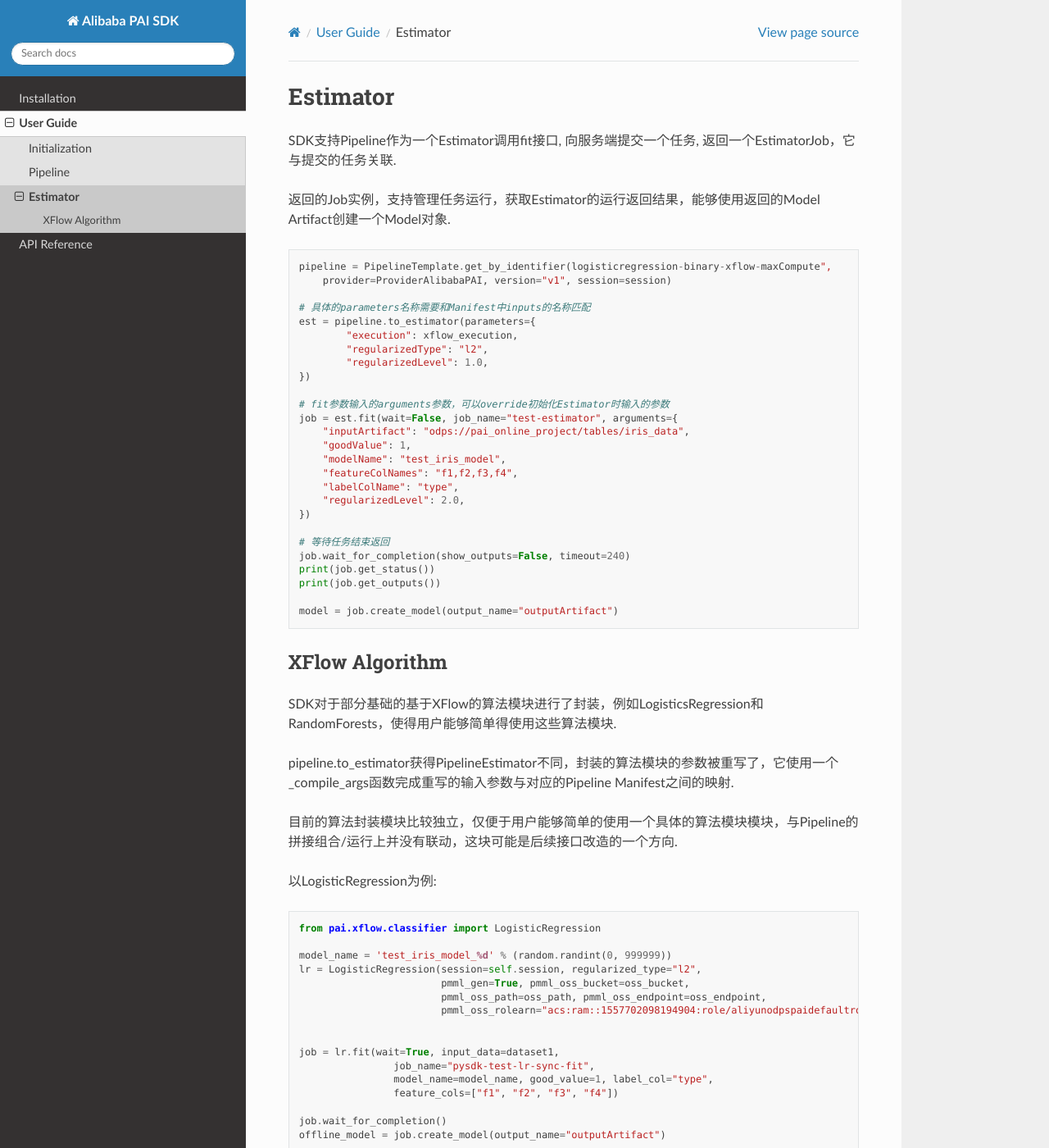
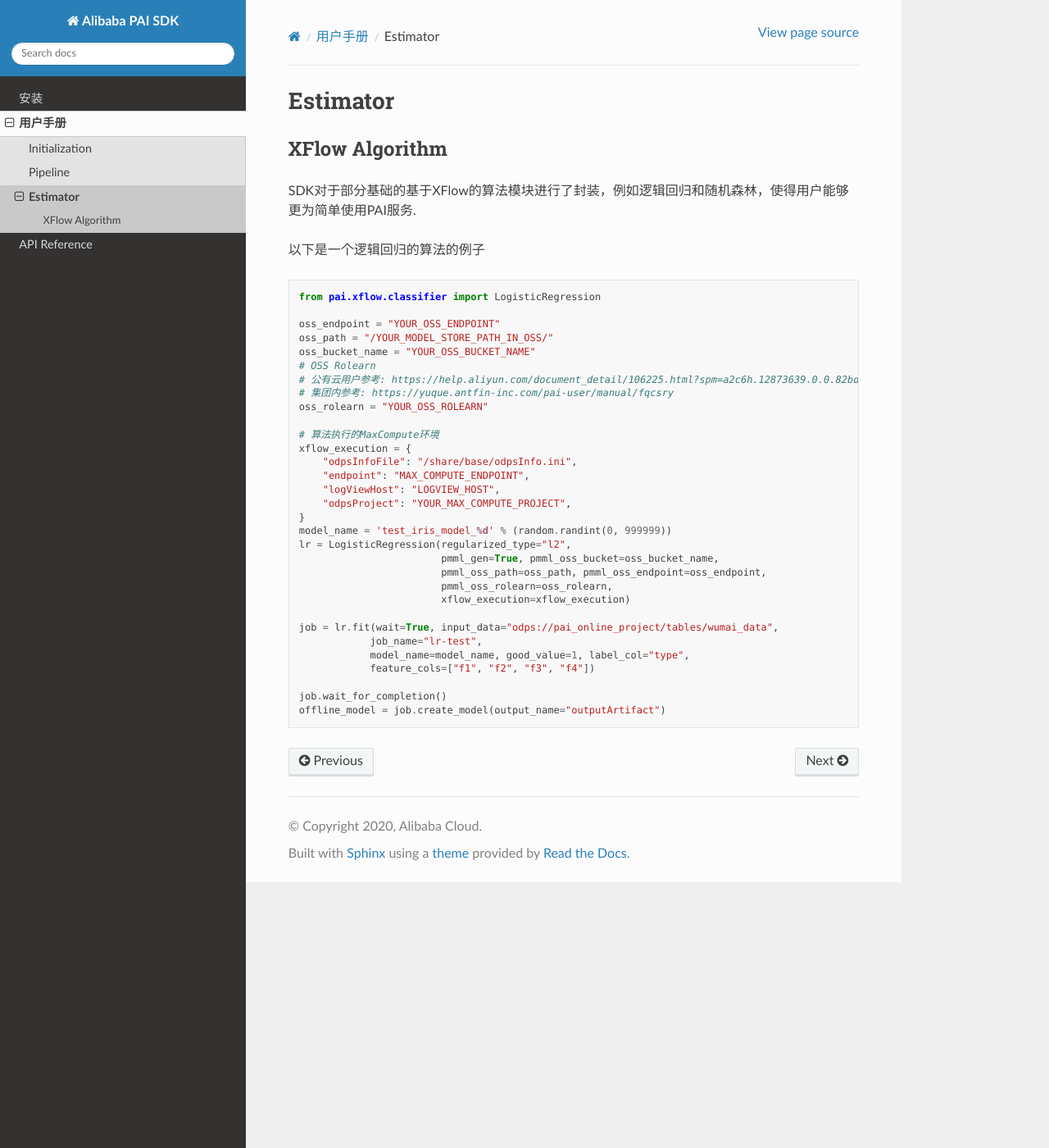
Before and after one commit to aliyun/pai-python-sdk, a Sphinx documentation site: the page built from docs/source/guide/estimator.rst, in a window 1280 px wide and 1400 px high. Shown: the whole window at 82% size. Built offline with Sphinx 7.4.7 and the Read the Docs theme 2.0.0, drawn with Linux system fonts in a browser that asks for light colours.

Commit message:
docs: Fix code demo in documents
Signed-off-by: liangquan.lq <lq262469@alibaba-inc.com>

```diff
--- a/docs/source/guide/estimator.rst
+++ b/docs/source/guide/estimator.rst
@@ -3,69 +3,82 @@ Estimator
 ======================
 
 
-SDK支持Pipeline作为一个Estimator调用fit接口, 向服务端提交一个任务, 返回一个EstimatorJob，它与提交的任务关联.
-
-返回的Job实例，支持管理任务运行，获取Estimator的运行返回结果，能够使用返回的Model Artifact创建一个Model对象.
-
-
-.. code-block:: python
-
-    pipeline = PipelineTemplate.get_by_identifier(logisticregression-binary-xflow-maxCompute",
-        provider=ProviderAlibabaPAI, version="v1", session=session)
-
-    # 具体的parameters名称需要和Manifest中inputs的名称匹配
-    est = pipeline.to_estimator(parameters={
-            "execution": xflow_execution,
-            "regularizedType": "l2",
-            "regularizedLevel": 1.0,
-    })
-
-    # fit参数输入的arguments参数，可以override初始化Estimator时输入的参数
-    job = est.fit(wait=False, job_name="test-estimator", arguments={
-        "inputArtifact": "odps://pai_online_project/tables/iris_data",
-        "goodValue": 1,
-        "modelName": "test_iris_model",
-        "featureColNames": "f1,f2,f3,f4",
-        "labelColName": "type",
-        "regularizedLevel": 2.0,
-    })
-
-    # 等待任务结束返回
-    job.wait_for_completion(show_outputs=False, timeout=240)
-    print(job.get_status())
-    print(job.get_outputs())
-
-    model = job.create_model(output_name="outputArtifact")
-
-
+.. SDK支持Pipeline作为一个Estimator调用fit接口, 向服务端提交一个任务, 返回一个EstimatorJob，它与提交的任务关联.
+..
+.. 返回的Job实例，支持管理任务运行，获取Estimator的运行返回结果，能够使用返回的Model Artifact创建一个Model对象.
+..
+..
+.. .. code-block:: python
+..
+..     from pai.pipeline.template import PipelineTemplate
+..
+..     pipeline = PipelineTemplate.get_by_identifier(logisticregression-binary-xflow-maxCompute",
+..         provider=ProviderAlibabaPAI, version="v1", session=session)
+..
+..     # 具体的parameters名称需要和Manifest中inputs的名称匹配
+..     est = pipeline.to_estimator(parameters={
+..             "execution": xflow_execution,
+..             "regularizedType": "l2",
+..             "regularizedLevel": 1.0,
+..     })
+..
+..     # fit参数输入的arguments参数，可以override初始化Estimator时输入的参数
+..     job = est.fit(wait=False, job_name="test-estimator", arguments={
+..         "inputArtifact": "odps://pai_online_project/tables/iris_data",
+..         "goodValue": 1,
+..         "modelName": "test_iris_model",
+..         "featureColNames": "f1,f2,f3,f4",
+..         "labelColName": "type",
+..         "regularizedLevel": 2.0,
+..     })
+..
+..     # 等待任务结束返回
+..     job.wait_for_completion(show_outputs=False, timeout=240)
+..     print(job.get_status())
+..     print(job.get_outputs())
+..
+..     model = job.create_model(output_name="outputArtifact")
+..
 
 XFlow Algorithm
 ---------------------
 
 
-SDK对于部分基础的基于XFlow的算法模块进行了封装，例如LogisticsRegression和RandomForests，使得用户能够简单得使用这些算法模块.
+SDK对于部分基础的基于XFlow的算法模块进行了封装，例如逻辑回归和随机森林，使得用户能够更为简单使用PAI服务.
 
-pipeline.to_estimator获得PipelineEstimator不同，封装的算法模块的参数被重写了，它使用一个_compile_args函数完成重写的输入参数与对应的Pipeline Manifest之间的映射.
+以下是一个逻辑回归的算法的例子
 
-目前的算法封装模块比较独立，仅便于用户能够简单的使用一个具体的算法模块模块，与Pipeline的拼接组合/运行上并没有联动，这块可能是后续接口改造的一个方向.
-
-以LogisticRegression为例:
 
 .. code-block:: python
 
     from pai.xflow.classifier import LogisticRegression
 
+    oss_endpoint = "YOUR_OSS_ENDPOINT"
+    oss_path = "/YOUR_MODEL_STORE_PATH_IN_OSS/"
+    oss_bucket_name = "YOUR_OSS_BUCKET_NAME"
+    # OSS Rolearn
+    # 公有云用户参考: https://help.aliyun.com/document_detail/106225.html?spm=a2c6h.12873639.0.0.82bd6a8a6K624y
+    # 集团内参考: https://yuque.antfin-inc.com/pai-user/manual/fqcsry
+    oss_rolearn = "YOUR_OSS_ROLEARN"
+
+    # 算法执行的MaxCompute环境
+    xflow_execution = {
+        "odpsInfoFile": "/share/base/odpsInfo.ini",
+        "endpoint": "MAX_COMPUTE_ENDPOINT",
+        "logViewHost": "LOGVIEW_HOST",
+        "odpsProject": "YOUR_MAX_COMPUTE_PROJECT",
+    }
     model_name = 'test_iris_model_%d' % (random.randint(0, 999999))
-    lr = LogisticRegression(session=self.session, regularized_type="l2",
-                            pmml_gen=True, pmml_oss_bucket=oss_bucket,
+    lr = LogisticRegression(regularized_type="l2",
+                            pmml_gen=True, pmml_oss_bucket=oss_bucket_name,
                             pmml_oss_path=oss_path, pmml_oss_endpoint=oss_endpoint,
-                            pmml_oss_rolearn="acs:ram::1557702098194904:role/aliyunodpspaidefaultrole")
+                            pmml_oss_rolearn=oss_rolearn,
+                            xflow_execution=xflow_execution)
 
-
-    job = lr.fit(wait=True, input_data=dataset1,
-                    job_name="pysdk-test-lr-sync-fit",
-                    model_name=model_name, good_value=1, label_col="type",
-                    feature_cols=["f1", "f2", "f3", "f4"])
+    job = lr.fit(wait=True, input_data="odps://pai_online_project/tables/wumai_data",
+                job_name="lr-test",
+                model_name=model_name, good_value=1, label_col="type",
+                feature_cols=["f1", "f2", "f3", "f4"])
 
     job.wait_for_completion()
     offline_model = job.create_model(output_name="outputArtifact")
--- a/docs/source/guide/initialization.rst
+++ b/docs/source/guide/initialization.rst
@@ -15,16 +15,16 @@ setup_default_session方法会初始化一个全局默认的session对象, Pipel
 
 .. code-block:: python
 
-    from pai.core.session import Session
+    from pai.core.session import setup_default_session
     from pai.pipeline.run import PipelineRun
     from pai.common import ProviderAlibabaPAI
 
 
     session = setup_default_session(access_key_id="your_access_key_id", access_key_secret="your_access_key_secret",
-     region_id="cn-shanghai")
+        region_id="cn-shanghai")
 
     for pipeline_info in session.list_pipeline(provider=ProviderAlibabaPAI):
-        print(pipeline_info["PipelineId])
+        print(pipeline_info["PipelineId"])
 
     for run_instance in PipelineRun.list():
         print(run_instance)
--- a/docs/source/index.rst
+++ b/docs/source/index.rst
@@ -9,11 +9,10 @@
 
 Welcome to Alibaba PAI SDK documentation!
 ===========================================
-**Alibaba PAI SDK** is provide by Alibaba Cloud PAI(Platform of Artificial Intelligence, PAI). Users are supposed to use the package to interact with services provided by PAI in DSW or any other Python environment.
 
-SDK is in development stage currently, in version *v1*, SDK provide support on PAIFLow(ML Pipeline service developed by PAI).
+**Alibaba PAI SDK** 是由阿里云计算平台的PAI团队开发，用户能够在阿里云的Data Science Workshop(DSW)/或是其他Python环境使用SDK访问PAI提供的服务。
 
-.. **PAI Python SDK** 由阿里云PAI(Platform of Artificial Intelligence)团队提供，在v1版本提供PAIFlow, PAI的ML Pipeline Service， 的任务运行管控能力。
+SDK目前处于Preview阶段，用户可以通过SDK访问PAI提供的PAIFlow (PAI提供的ML Pipeline Service)，SDK对于PAI EAS (Elastic Algorithm Service, 算法在线服务)，以及PAI Blade (模型优化服务)的支持目前正在开发中。
 
 
 
--- a/docs/source/user-guide.rst
+++ b/docs/source/user-guide.rst
@@ -1,5 +1,5 @@
 
-User Guide
+用户手册
 ===========================================
 
 
```
Also changed, not shown: docs/source/guide/pipeline.rst (+25 -8 lines), docs/source/installation.rst (+3 -8 lines).
